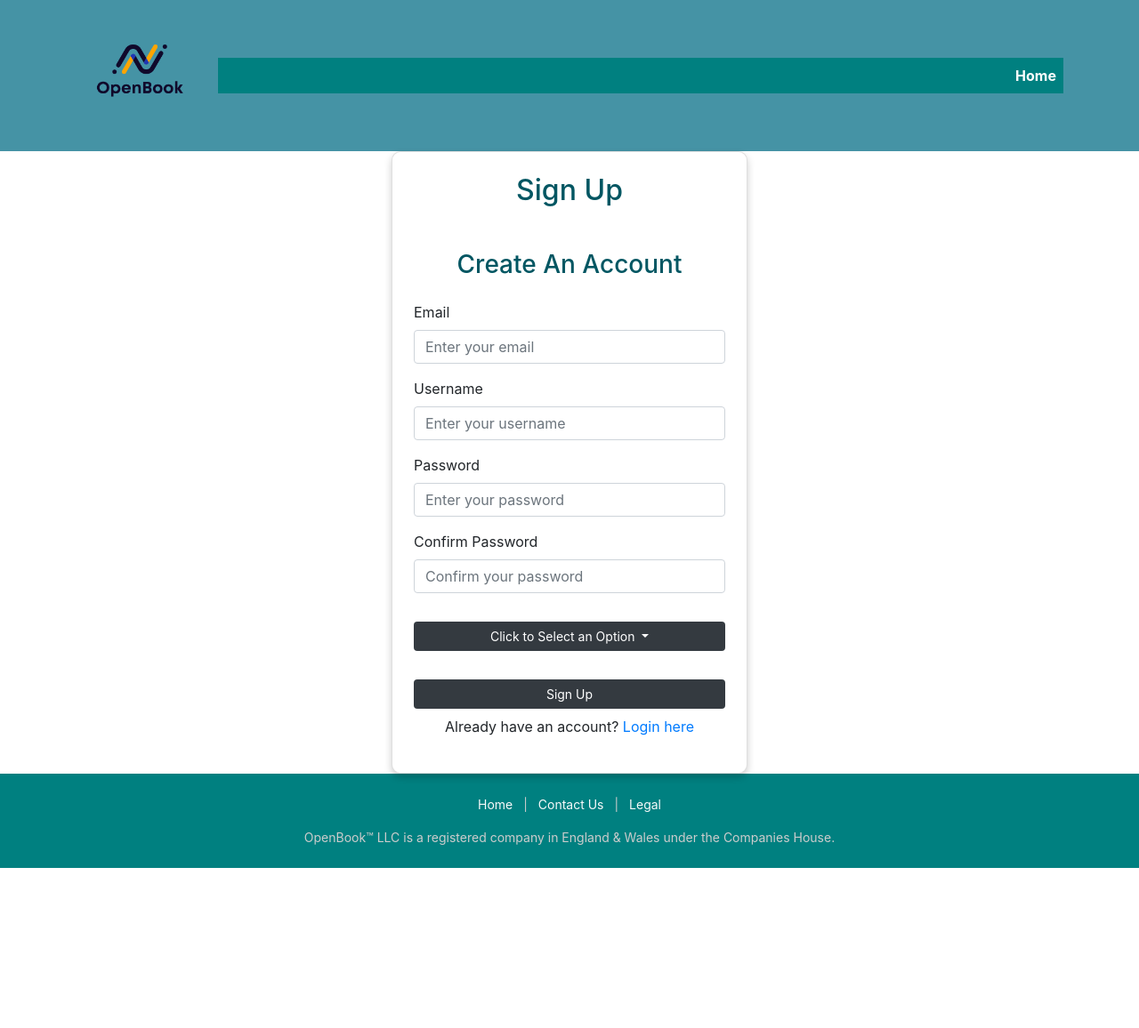
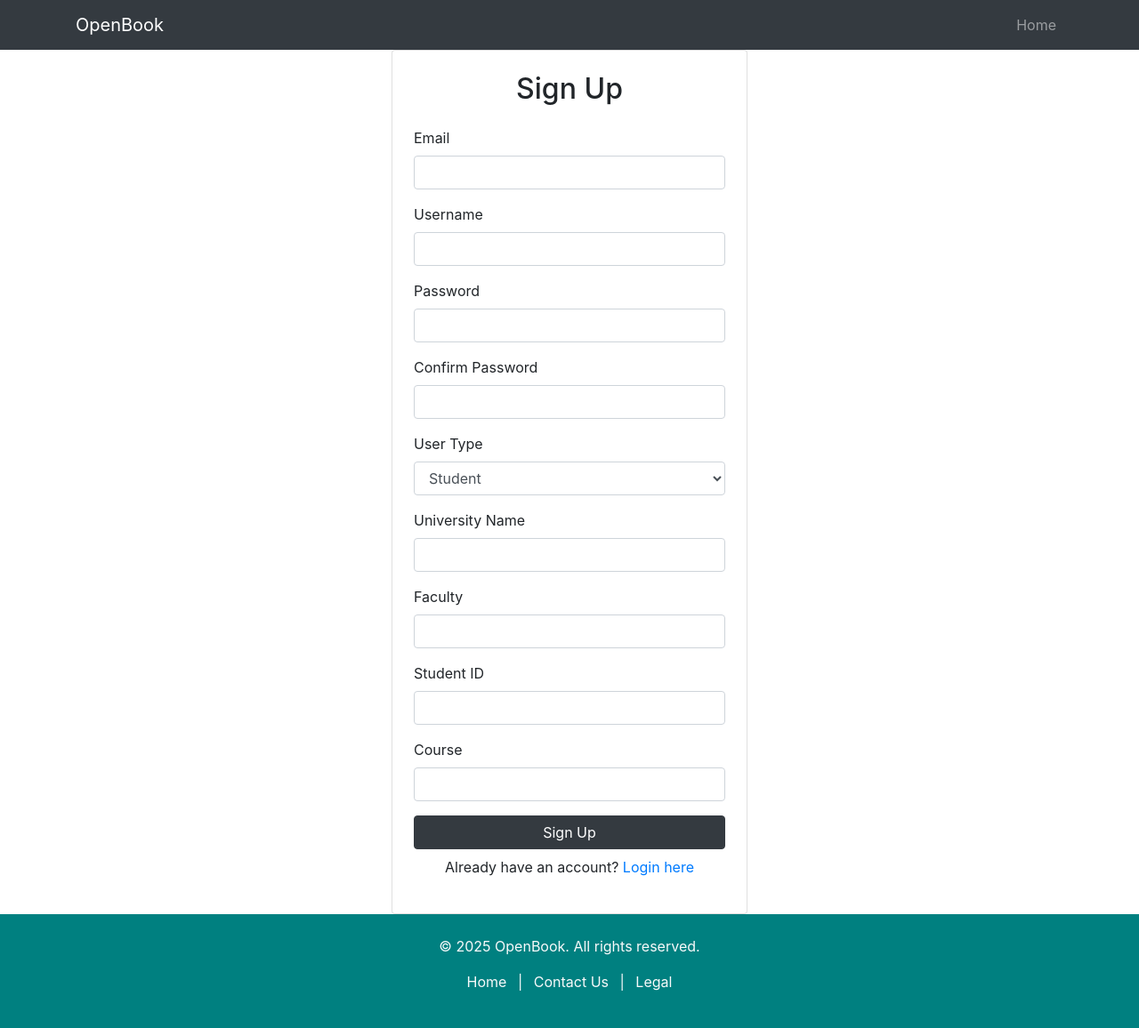
Before and after one commit to UmaeerH/DIG5127, a PHP site: page /SignUp.php in a window 1280 px wide. Shown: the whole page at 89% size. Before the commit the page ends 976 px from the top, so only its background shows below. Run offline with PHP 8.4, Linux system fonts and the light colour scheme; some libraries are stand-ins or nearby versions.

Commit message:
sign up complete and java burger menu

```diff
--- a/SignUp.php
+++ b/SignUp.php
@@ -1,92 +1,80 @@
+
 <!DOCTYPE html>
 <html lang="en">
 <head>
-    <!-- Metadata -->
     <meta charset="UTF-8">
     <meta name="viewport" content="width=device-width, initial-scale=1.0">
-
-    <!-- LINKS
-         Bootstrap CDN -->
-    <link rel="stylesheet" href="https://maxcdn.bootstrapcdn.com/bootstrap/4.0.0/css/bootstrap.min.css"
-    integrity="sha384-Gn5384xqQ1aoWXA+058RXPxPg6fy4IWvTNh0E263XmFcJlSAwiGgFAW/dAiS6JXm" crossorigin="anonymous">
-    <!-- External CSS -->
-    <link rel="stylesheet" href="public_html/style/main.css">
-    <!-- Javascript -->
-    <script src="https://code.jquery.com/jquery-3.6.0.min.js"></script>
-    <script src="https://cdnjs.cloudflare.com/ajax/libs/popper.js/1.12.9/umd/popper.min.js"></script>
-    <script src="https://maxcdn.bootstrapcdn.com/bootstrap/4.0.0/js/bootstrap.min.js"></script>
-    <script src="public_html/js/main.js" defer></script>
-
-    <title>Sign Up Page</title>
+    <title>Sign Up</title>
+    <link rel="stylesheet" href="https://maxcdn.bootstrapcdn.com/bootstrap/4.0.0/css/bootstrap.min.css">
 </head>
 <body>
-    <!-- Navbar (Header) -->
 <header>
-        <nav class="navbar navbar-expand-lg">
+    <nav class="navbar navbar-expand-lg navbar-dark bg-dark">
         <div class="container">
-                <a class="navbar-brand text-light" href="index.php">
-                    <img src="public_html/images/OpenBook_Logo.png" alt="OpenBook Logo" class="OBLogo">
-                </a>
-                <button class="navbar-toggler text-light" type="button" data-toggle="collapse" data-target="#navbarNav"
-                        aria-controls="navbarNav" aria-expanded="false" aria-label="Toggle navigation">
+            <a class="navbar-brand" href="index.php">OpenBook</a>
+            <button class="navbar-toggler" type="button" data-toggle="collapse" data-target="#navbarNav" aria-controls="navbarNav" aria-expanded="false" aria-label="Toggle navigation">
                 <span class="navbar-toggler-icon"></span>
             </button>
             <div class="collapse navbar-collapse" id="navbarNav">
                 <ul class="navbar-nav ml-auto">
                     <li class="nav-item">
-                            <a class="nav-link text-light" href="index.php">Home </a>
+                        <a class="nav-link" href="index.php">Home</a>
                     </li>
+
                 </ul>
             </div>
         </div>
     </nav>
 </header>
 
-    <!-- Main Content -->
 <div class="container d-flex justify-content-center align-items-center" style="min-height: 80vh;">
     <div class="card shadow-lg p-4" style="width: 100%; max-width: 400px;">
         <h2 class="text-center mb-4">Sign Up</h2>
-            <br>
-            <h3 class="text-center mb-4">Create An Account</h3>
-            <form action="" method="post">
+        <form method="POST">
             <div class="form-group">
                 <label for="email">Email</label>
-                    <input type="email" id="email" class="form-control" placeholder="Enter your email" required>
+                <input type="email" name="email" class="form-control" required>
             </div>
-
             <div class="form-group">
                 <label for="username">Username</label>
-                    <input type="username" id="username" class="form-control" placeholder="Enter your username" required>
+                <input type="text" name="username" class="form-control" required>
             </div>
             <div class="form-group">
                 <label for="password">Password</label>
-                    <input type="password" id="password" class="form-control" placeholder="Enter your password" required>
+                <input type="password" name="password" class="form-control" required>
             </div>
             <div class="form-group">
-                    <label for="password">Confirm Password</label>
-                    <input type="password" id="password" class="form-control" placeholder="Confirm your password" required>
+                <label for="confirm_password">Confirm Password</label>
+                <input type="password" name="confirm_password" class="form-control" required>
             </div>
-
-                <!-- Dropdown Menu -->
-                <div class="dropdown">
-                    <button class="btn btn-dark dropdown-toggle w-100"
-                        type="button"
-                        id="dropdownMenuButton"
-                        data-toggle="dropdown"
-                        aria-haspopup="true"
-                        aria-expanded="false">
-                        Click to Select an Option
-                    </button>
-                    <div class="dropdown-menu" aria-labelledby="dropdownMenuButton">
-                        <a class="dropdown-item" href="#" onclick="updateButtonText(this)">Staff</a>
-                        <a class="dropdown-item" href="#" onclick="updateButtonText(this)">Student</a>
-                        <a class="dropdown-item" href="#" onclick="updateButtonText(this)">Enterprise</a>
-                        <a class="dropdown-item" href="#" onclick="updateButtonText(this)">Private</a>
+            <div class="form-group">
+                <label for="user_type">User Type</label>
+                <select name="user_type" class="form-control" required>
+                    <option value="Student" selected>Student</option>
+                    <option value="Staff">Staff</option>
+                    <option value="Enterprise">Enterprise</option>
+                    <option value="Private">Private</option>
+                </select>
+            </div>
+            <div id="additional-fields">
+                <div class="form-group">
+                    <label for="university_name">University Name</label>
+                    <input type="text" name="university_name" class="form-control" required>
+                </div>
+                <div class="form-group">
+                    <label for="faculty">Faculty</label>
+                    <input type="text" name="faculty" class="form-control" required>
+                </div>
+                <div class="form-group">
+                    <label for="student_id">Student ID</label>
+                    <input type="text" name="student_id" class="form-control" required>
+                </div>
+                <div class="form-group">
+                    <label for="course">Course</label>
+                    <input type="text" name="course" class="form-control" required>
                 </div>
             </div>
-
             <button type="submit" class="btn btn-dark btn-block">Sign Up</button>
-
             <div class="text-center mt-2">
                 <p>Already have an account? <a href="Login.php">Login here</a></p>
             </div>
@@ -94,18 +82,74 @@
     </div>
 </div>
 
-    <!-- Footer -->
-    <footer style="background-color: #008080;" class="text-light py-4">
+<footer class="text-light py-4" style="background-color: #008080;">
     <div class="container text-center">
-            <ul class="list-inline mb-3">
+        <p>&copy; 2025 OpenBook. All rights reserved.</p>
+        <ul class="list-inline">
             <li class="list-inline-item"><a href="index.php" class="text-light">Home</a></li>
-                <li class="list-inline-item"><span>|</span></li>
-                <li class="list-inline-item"><a href="#" class="text-light">Contact Us</a></li>
-                <li class="list-inline-item"><span>|</span></li>
-                <li class="list-inline-item"><a href="#" class="text-light">Legal</a></li>
+            <li class="list-inline-item">|</li>
+            <li class="list-inline-item"><a href="contact.php" class="text-light">Contact Us</a></li>
+            <li class="list-inline-item">|</li>
+            <li class="list-inline-item"><a href="legal.php" class="text-light">Legal</a></li>
         </ul>
-            <p class="mb-0">OpenBook™ LLC is a registered company in England & Wales under the Companies House.</p>
     </div>
 </footer>
+
+<script>
+    const userTypeField = document.querySelector('[name="user_type"]');
+    const additionalFields = document.getElementById('additional-fields');
+
+    userTypeField.addEventListener('change', () => {
+        const userType = userTypeField.value;
+        additionalFields.innerHTML = '';
+
+        if (userType === 'Student') {
+            additionalFields.innerHTML = `
+                <div class="form-group">
+                    <label for="university_name">University Name</label>
+                    <input type="text" name="university_name" class="form-control" required>
+                </div>
+                <div class="form-group">
+                    <label for="faculty">Faculty</label>
+                    <input type="text" name="faculty" class="form-control" required>
+                </div>
+                <div class="form-group">
+                    <label for="student_id">Student ID</label>
+                    <input type="text" name="student_id" class="form-control" required>
+                </div>
+                <div class="form-group">
+                    <label for="course">Course</label>
+                    <input type="text" name="course" class="form-control" required>
+                </div>`;
+        } else if (userType === 'Staff') {
+            additionalFields.innerHTML = `
+                <div class="form-group">
+                    <label for="university_name">University Name</label>
+                    <input type="text" name="university_name" class="form-control" required>
+                </div>
+                <div class="form-group">
+                    <label for="faculty">Faculty</label>
+                    <input type="text" name="faculty" class="form-control" required>
+                </div>
+                <div class="form-group">
+                    <label for="department">Department</label>
+                    <input type="text" name="department" class="form-control" required>
+                </div>`;
+        } else if (userType === 'Enterprise') {
+            additionalFields.innerHTML = `
+                <div class="form-group">
+                    <label for="company">Company</label>
+                    <input type="text" name="company" class="form-control" required>
+                </div>
+                <div class="form-group">
+                    <label for="role">Role</label>
+                    <input type="text" name="role" class="form-control" required>
+                </div>`;
+        }
+    });
+</script>
+<script src="https://code.jquery.com/jquery-3.6.0.min.js"></script>
+<script src="https://cdn.jsdelivr.net/npm/@popperjs/core@2.11.7/dist/umd/popper.min.js"></script>
+<script src="https://maxcdn.bootstrapcdn.com/bootstrap/4.0.0/js/bootstrap.min.js"></script>
 </body>
 </html>
```
Lines whose indentation alone changed are shown as unchanged.
